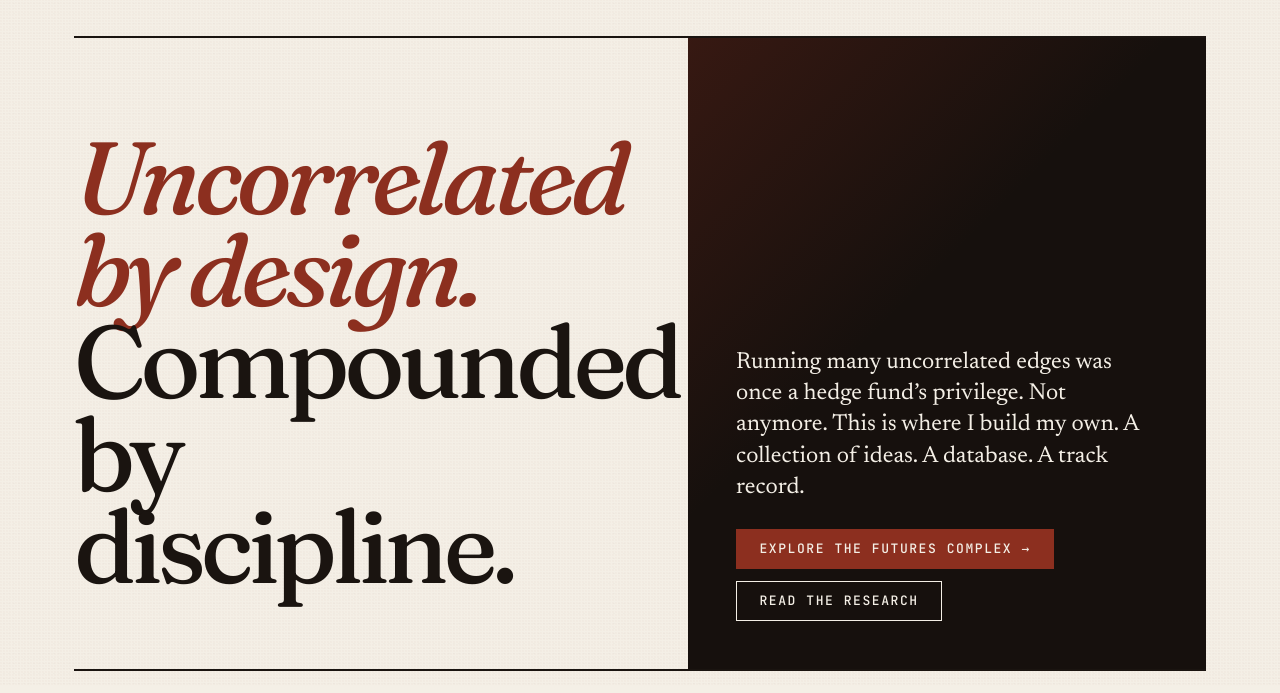
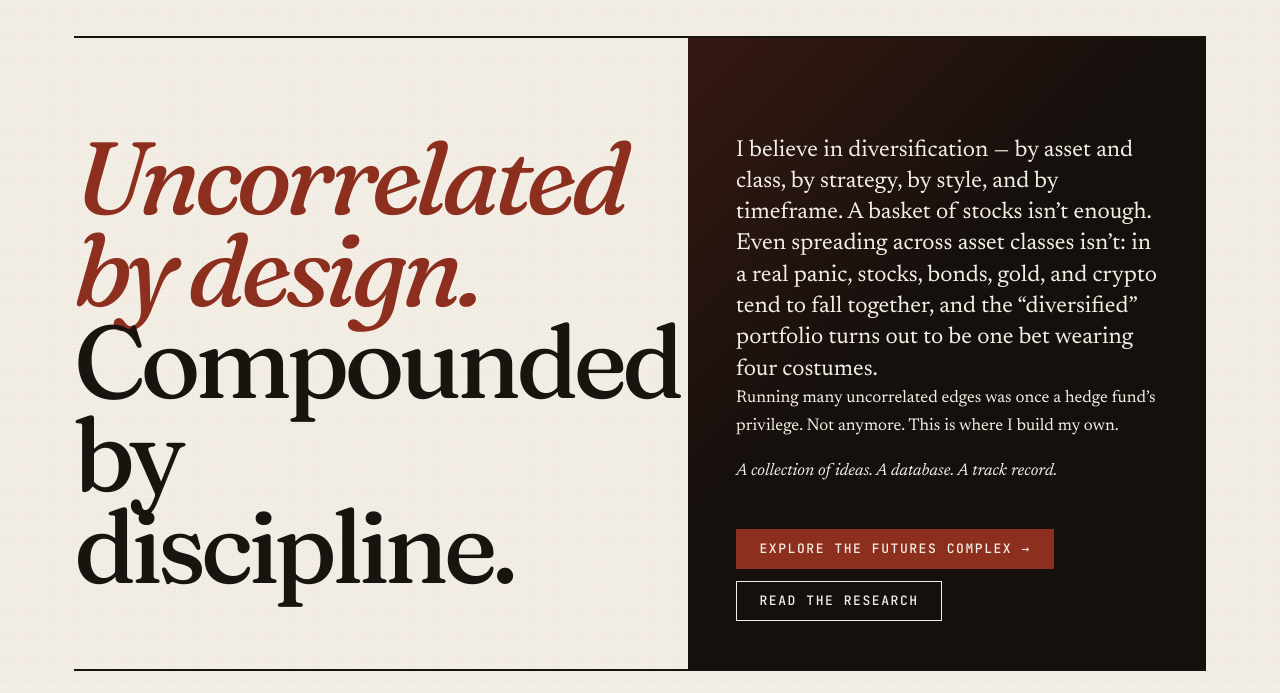
Before and after one commit to lowQuant/lange-invest, a FastAPI app: page / in a window 1280 px wide. Shown: the part 115-808 px from the top of the page. Run offline with FastAPI, Linux system fonts and the light colour scheme.

Commit message:
home: new hero lead — diversification across asset/strategy/style/timeframe

```diff
--- a/app/templates/home.html
+++ b/app/templates/home.html
@@ -8,9 +8,16 @@
     </div>
     <div class="hero-copy">
         <p class="lead">
+            I believe in diversification &mdash; by asset and class, by strategy, by style, and by
+            timeframe. A basket of stocks isn&rsquo;t enough. Even spreading across asset classes
+            isn&rsquo;t: in a real panic, stocks, bonds, gold, and crypto tend to fall together, and
+            the &ldquo;diversified&rdquo; portfolio turns out to be one bet wearing four costumes.
+        </p>
+        <p>
             Running many uncorrelated edges was once a hedge fund&rsquo;s privilege. Not anymore.
-            This is where I build my own. A collection of ideas. A database. A track record.
+            This is where I build my own.
         </p>
+        <p class="hero-coda"><em>A collection of ideas. A database. A track record.</em></p>
         <div class="hero-actions">
             {% if user and user.is_admin %}
             <a href="/portfolio" class="btn btn-primary btn-lg">See the portfolio &rarr;</a>
```
